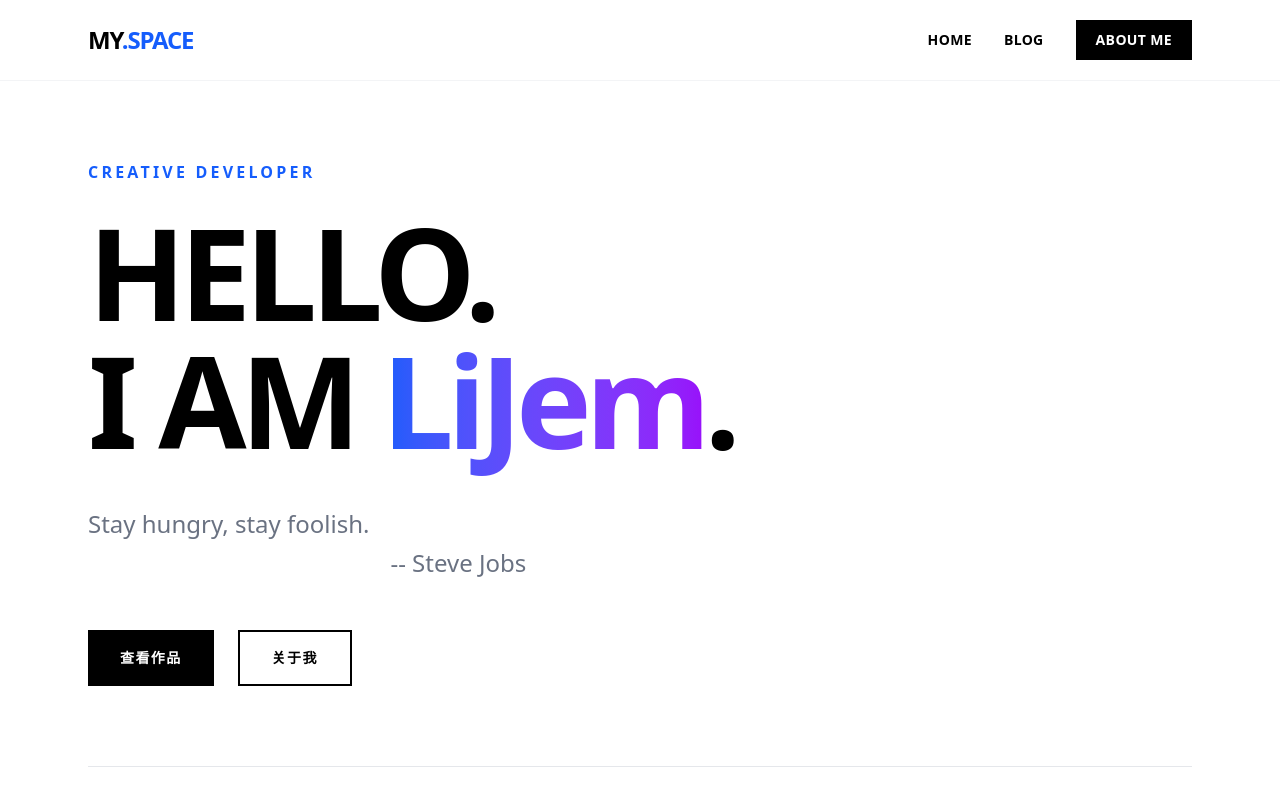
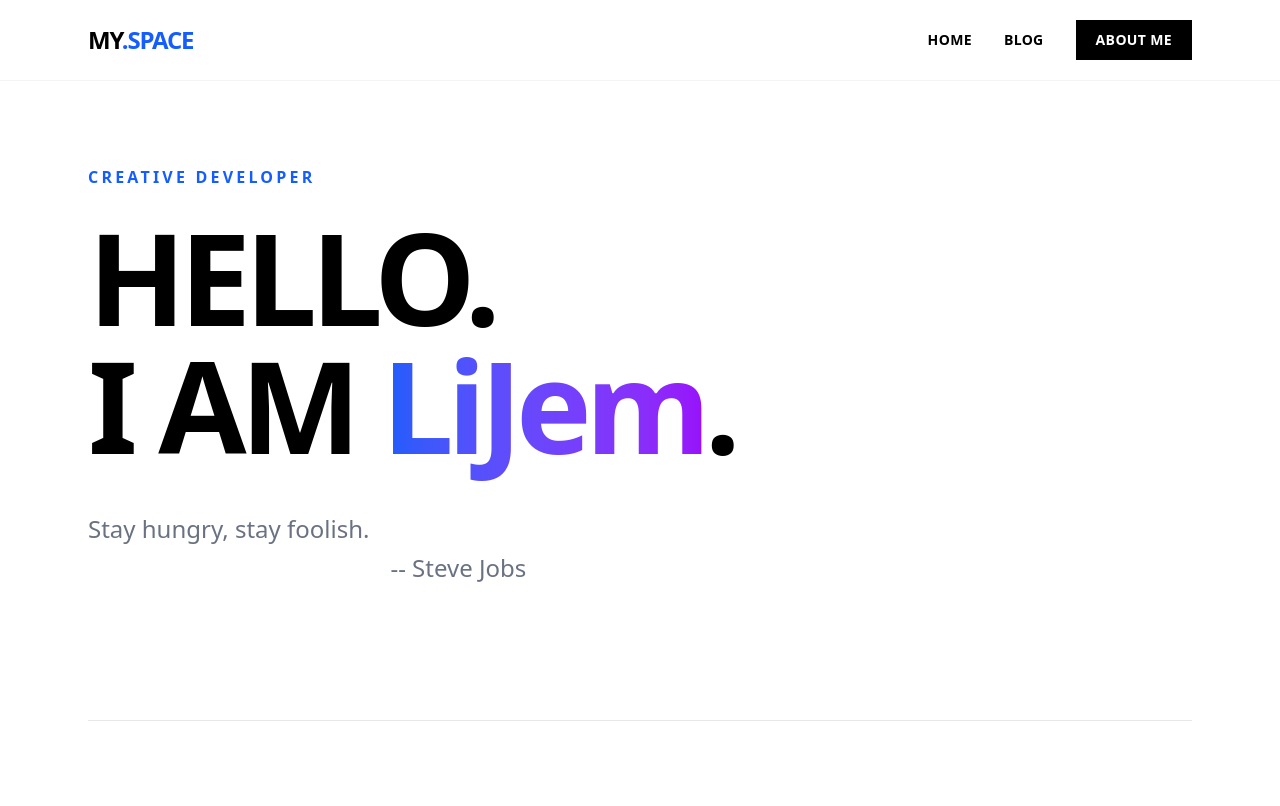
Before and after one commit to ZhimiaoLiu/Personal-Website, a Vue app: page / in a window 1280 px wide. Shown: the top 806 px of the page. Built offline with nearby package versions, Linux system fonts and the light colour scheme.

Commit message:
Update Homepage

```diff
--- a/src/view/HomeView.vue
+++ b/src/view/HomeView.vue
@@ -15,14 +15,14 @@
         Stay hungry, stay foolish.<br>  &#12288; &#12288; &#12288; &#12288; &#12288; &#12288;   &#12288; &#12288; &#12288; &#12288;    -- Steve Jobs
       </p>
 
-      <div class="flex gap-6">
-        <button class="px-8 py-4 bg-black text-white font-bold text-sm tracking-widest hover:bg-blue-600 transition-colors">
+      <!--<div class="flex gap-6">
+       <button class="px-8 py-4 bg-black text-white font-bold text-sm tracking-widest hover:bg-blue-600 transition-colors">
           查看作品
         </button>
         <button class="px-8 py-4 border-2 border-black font-bold text-sm tracking-widest hover:bg-black hover:text-white transition-colors">
           关于我
         </button>
-      </div>
+      </div>-->
     </section>
 
     <div class="w-full h-px bg-gray-200 my-20"></div>
```
